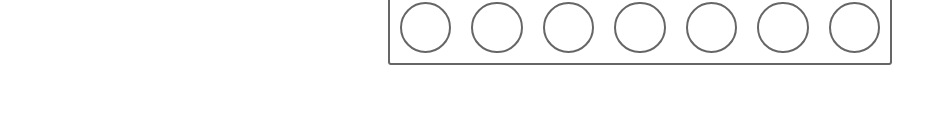
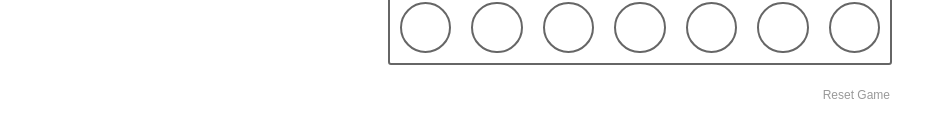
Before and after one commit to rickysandoval/connect-4, a React app: page / in a window 1280 px wide. Both pictures are taken after a click on the button "RED". Shown: the part 512-650 px from the top of the page, without its empty margins (0-946 px from the left). Built offline with nearby package versions, Linux system fonts and the light colour scheme.

Commit message:
reset button

```diff
--- a/src/components/App.js
+++ b/src/components/App.js
@@ -20,6 +20,7 @@ class App extends Component {
                     nextPlayer={this.props.gameState.nextPlayer}
                     gameBoard={this.props.gameState.gameBoard}
                     onMakeMove={(column) => this.props.onMakeMove(column)}
+                    onReset={() => this.props.onResetGame()}
                 />;
         } else {
             appScreen = <EndScreen winner={this.props.gameState.winner} onReset={() => this.props.onResetGame()}/>
--- a/src/components/GameScreen.css
+++ b/src/components/GameScreen.css
@@ -71,3 +71,17 @@
         --space-between: 20px;
     }
 }
+
+.game-board__reset {
+    margin: 20px auto;
+    width: var(--board-width);
+    text-align: right;
+}
+.game-board__reset-button {
+    font-size: 12px;
+    cursor: pointer;
+    color: #999;
+}
+.game-board__reset-button:hover {
+    color: #ff8989;
+}
--- a/src/components/GameScreen.js
+++ b/src/components/GameScreen.js
@@ -44,6 +44,7 @@ export class GameScreen extends React.Component {
                 <div className={"game-board__wrapper " + `${this.props.nextPlayer.toLowerCase()}-turn`}>
                     {board}
                 </div>
+                <div className="game-board__reset"><span className="game-board__reset-button" onClick={()=>this.props.onReset()}>Reset Game</span></div>
             </div>
         );
     }
```
